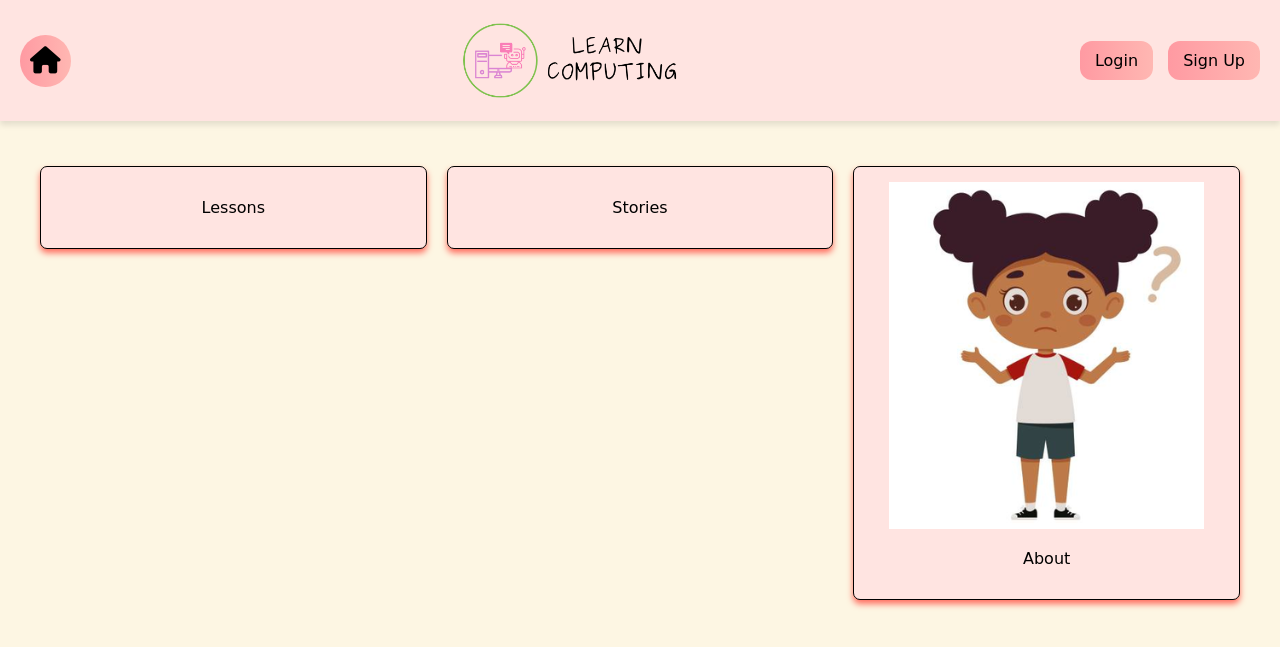
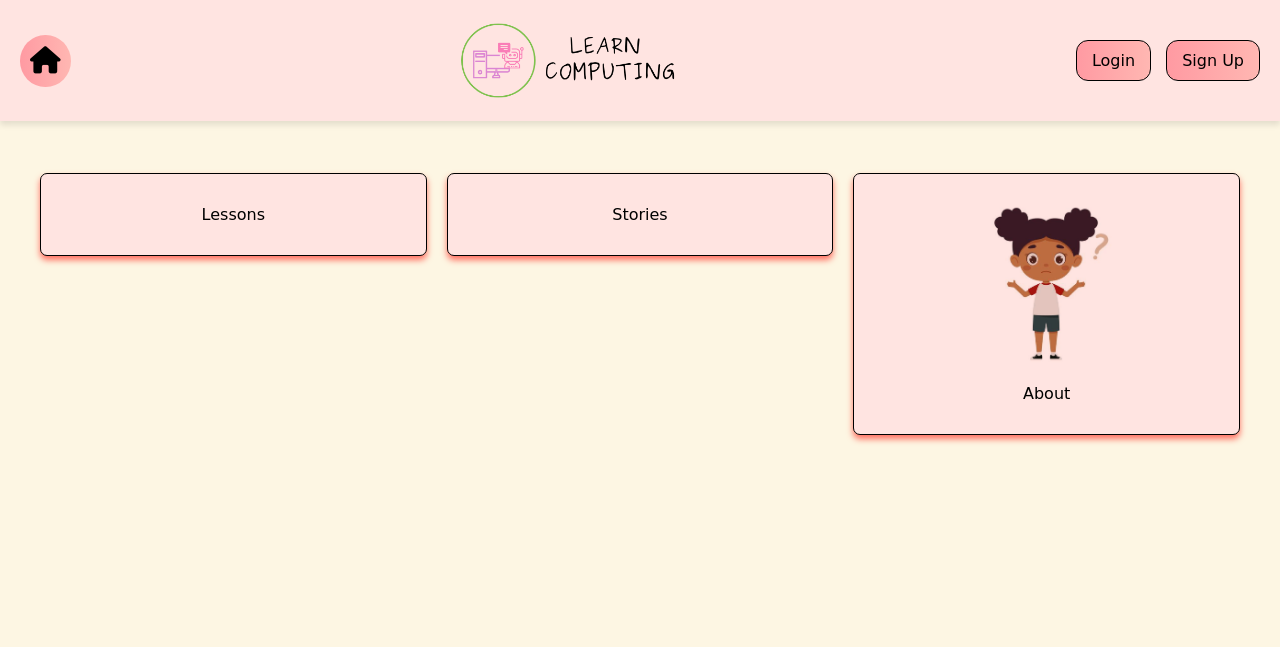
Before and after one commit to harmonyolayinka/BSc-Computing-Project, a Flask app: page / in a window 1280 px wide. Shown: the top 647 px of the page. Run offline with Flask 3, Linux system fonts and the light colour scheme; some libraries are stand-ins or nearby versions.

Commit message:
Update style.css
Minor styling changes

```diff
--- a/static/style.css
+++ b/static/style.css
@@ -46,6 +46,7 @@ body {
 
   .accountBtns button, form button {
     font-family: 'Comic Sans MS', cursive, sans-serif;
+    border:1px solid black;
   }
 
   #home {
@@ -66,6 +67,13 @@ body {
     padding:0;
   }
 
+  .gridPhoto {
+    width: 145px;
+    height: auto;
+    mix-blend-mode: multiply;
+    padding-top:15px;
+  }
+
 .overlay{
     display: none;
     top: 50%;
@@ -73,10 +81,11 @@ body {
     transform: translate(-50%, -50%);
     position: absolute;
     width: 270px;
-    height: 280px;
+    height: 330px;
     background-color:#ffe4e1;
     padding: 30px;
     border-radius: 10px;
+    border: 1px solid black;
   }
 
   .close {
@@ -104,6 +113,7 @@ body {
     display: grid;
     grid-gap: 20px;
     padding: 40px;
+    padding-top:47px;
     margin: 0 auto;
     grid-template-columns: repeat(auto-fit, minmax(350px, 1fr));
   }
@@ -117,6 +127,12 @@ body {
     background-color: #ffe4e1;
     box-shadow: 0 4px 6px #ff6f61;
     justify-items: center;
+    text-align:center;
+  }
+
+  .title {
+    font-size: 24px;
+    font-weight: bold;
   }
 
   .link {
```
